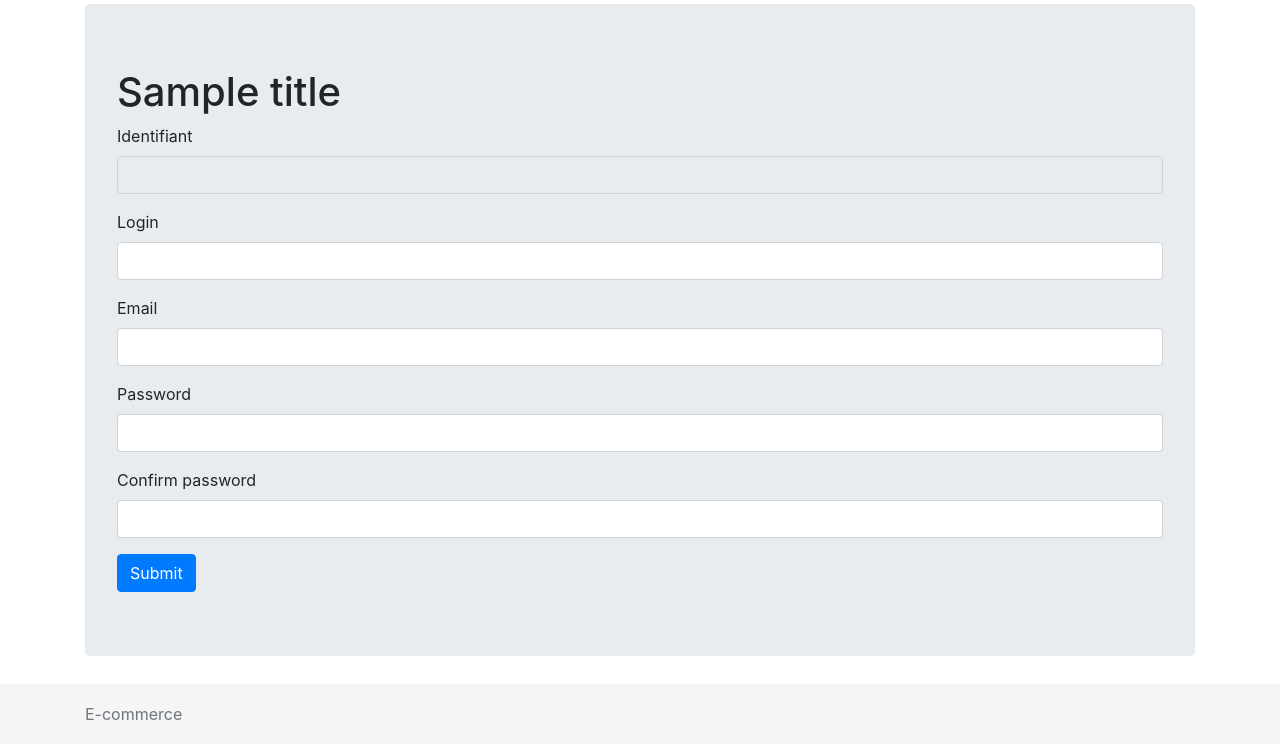
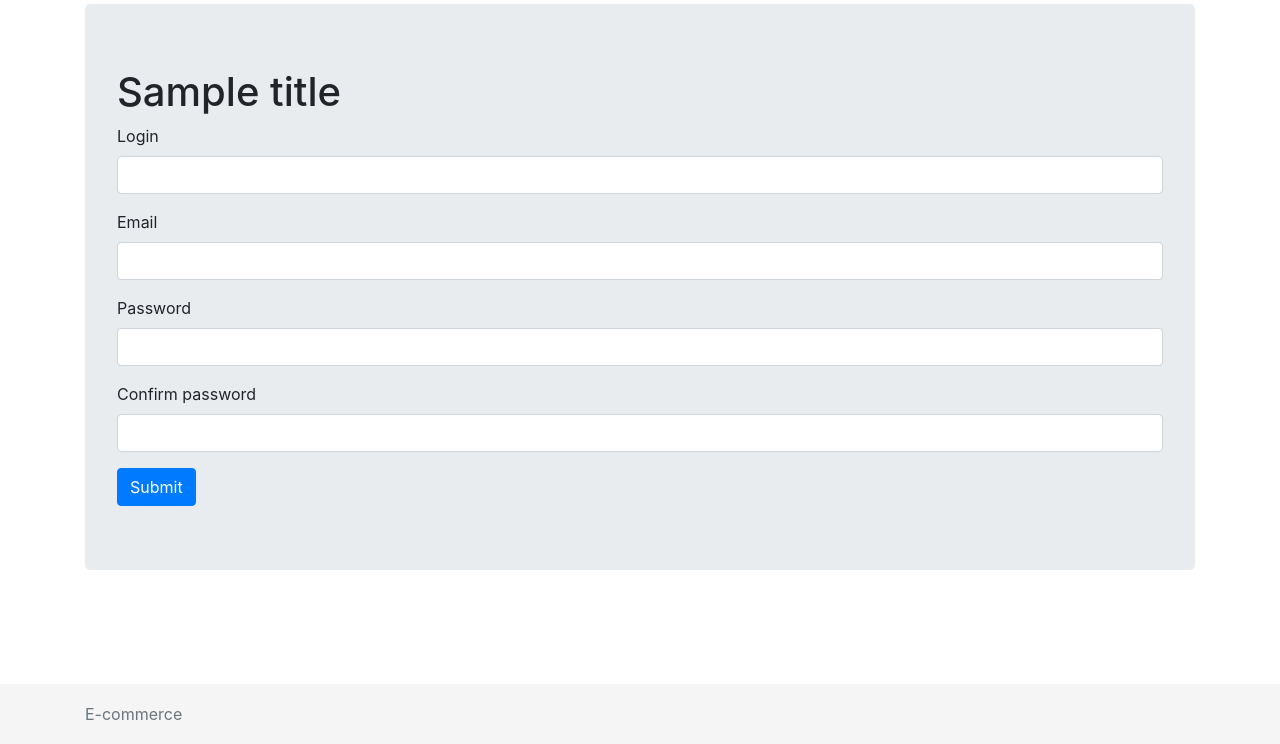
Before and after one commit to FBruynbroeck/projet, a PHP site: template views/user_edit.php in a window 1280 px wide. Shown: the part 56-800 px from the top of the page. Run offline with PHP 8.4, Linux system fonts and the light colour scheme; the template is opened without the code that fills it: most values are stand-ins (such as "Sample title", 1, 10 or a date in 2020); data that the repository does not hold is empty; some libraries are stand-ins or nearby versions.

Commit message:
Remove id in user_edit view

```diff
--- a/views/user_edit.php
+++ b/views/user_edit.php
@@ -1,8 +1,4 @@
 <form method="POST">
-    <div class="form-group">
-        <label for="idid">Identifiant</label>
-        <input type="text" class="form-control" id="idid" name="id" value="<?= $user->id?>" readonly>
-    </div>
     <div class="form-group">
         <label for="idlogin">Login</label>
         <input type="text" class="form-control" id="idlogin" name="login" value="<?= $user->login?>">
```
